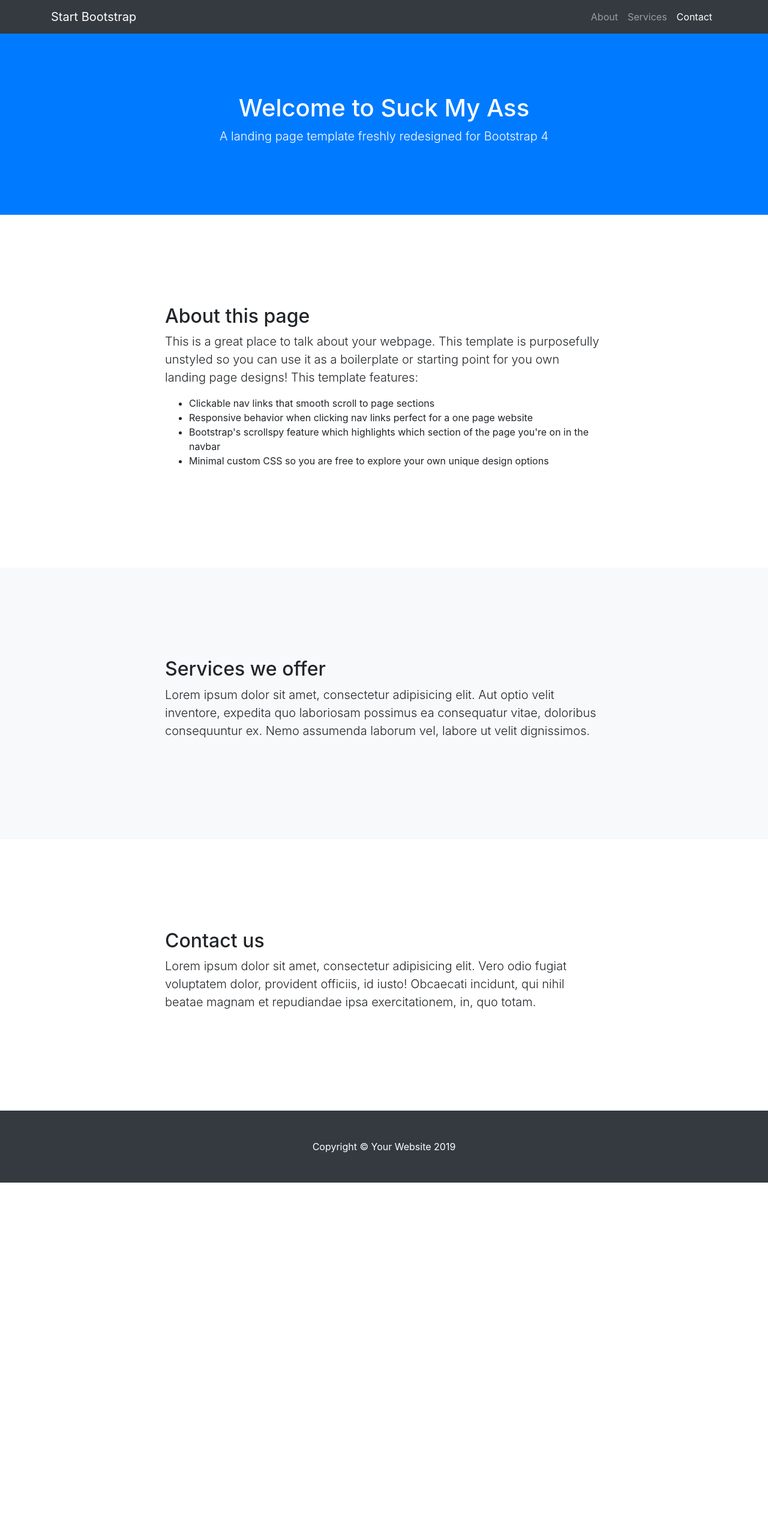
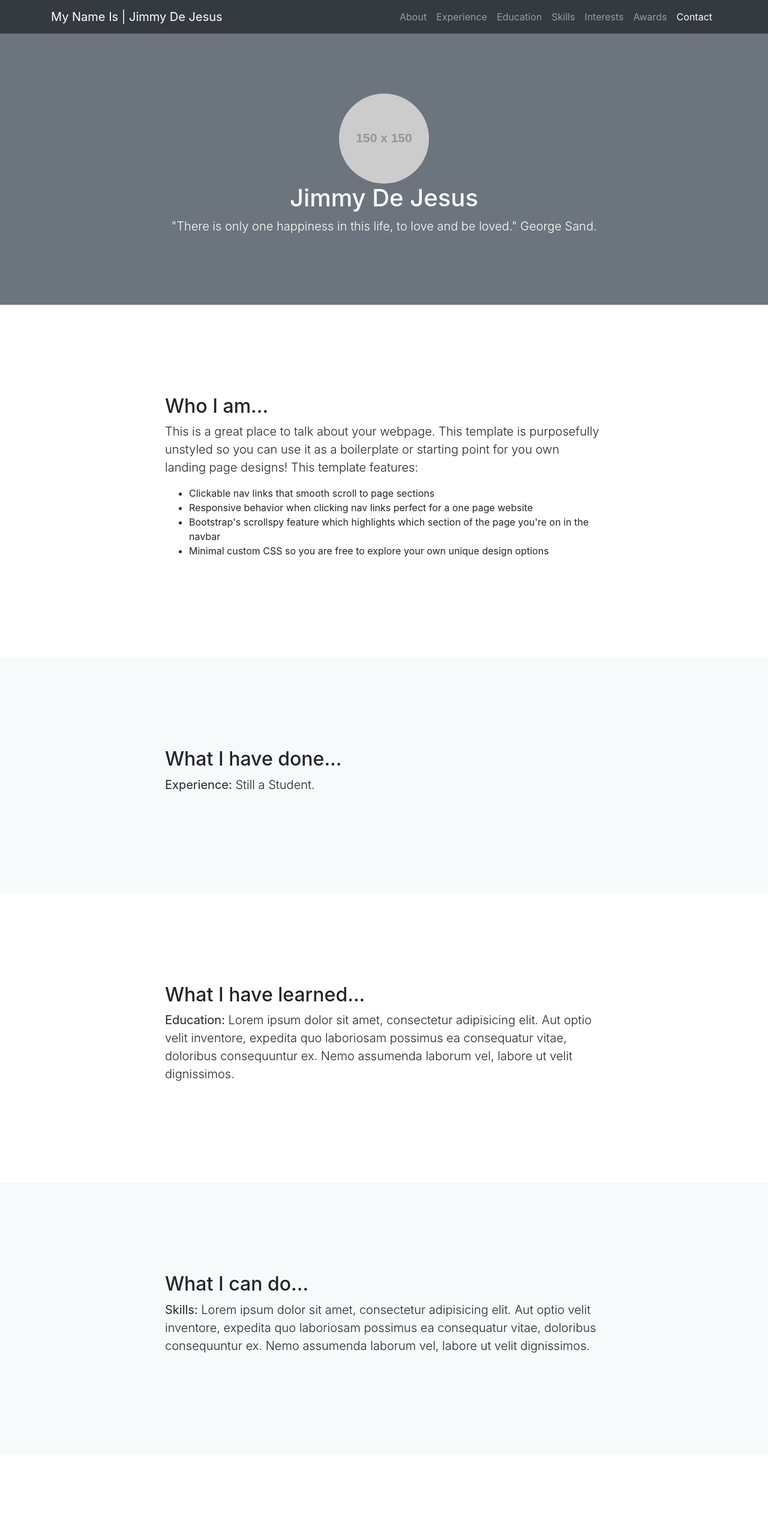
Before and after one commit to JimmyDeJesus/5xx-NEW, a plain HTML site: page index.html in a window 1280 px wide. Shown: the top 2560 px of the page at 60% size. Before the commit the page ends 1971 px from the top, so only its background shows below. Drawn offline with Linux system fonts and the light colour scheme; placeholder pictures from the web are drawn by us.

Commit message:
added scroll navigation functionality to the new sections we added.

```diff
--- a/index.html
+++ b/index.html
@@ -8,7 +8,8 @@
   <meta name="description" content="">
   <meta name="author" content="">
 
-  <title>Scrolling Nav - Start Bootstrap Template</title>
+<!--501-0 Added this line to title my with my info-->
+  <title>My Name Is | Jimmy De Jesus</title>
 
   <!-- Bootstrap core CSS -->
   <link href="vendor/bootstrap/css/bootstrap.min.css" rel="stylesheet">
@@ -23,30 +24,33 @@
   <!-- Navigation -->
   <nav class="navbar navbar-expand-lg navbar-dark bg-dark fixed-top" id="mainNav">
     <div class="container">
-      <a class="navbar-brand js-scroll-trigger" href="#page-top">Start Bootstrap</a>
+
+      <!--501-0 This line makes the main homme button navigate you back to the "Home" page which is "My Name Is | Jimmy De Jesus"-->
+      <a class="navbar-brand js-scroll-trigger" href="#page-top">My Name Is | Jimmy De Jesus</a>
       <button class="navbar-toggler" type="button" data-toggle="collapse" data-target="#navbarResponsive" aria-controls="navbarResponsive" aria-expanded="false" aria-label="Toggle navigation">
         <span class="navbar-toggler-icon"></span>
       </button>
       <div class="collapse navbar-collapse" id="navbarResponsive">
         <ul class="navbar-nav ml-auto">
-          <li class="nav-item">
-            <a class="nav-link js-scroll-trigger" href="#about">About</a>
-          </li>
-          <li class="nav-item">
-            <a class="nav-link js-scroll-trigger" href="#services">Services</a>
-          </li>
-          <li class="nav-item">
-            <a class="nav-link js-scroll-trigger" href="#contact">Contact</a>
-          </li>
+
+          <!--501.0 Added extra nav class to trigger scrolling function for the extra sections we added-->
+          <li class="nav-item">  <a class="nav-link js-scroll-trigger" href="#about">About</a> </li>
+          <li class="nav-item">  <a class="nav-link js-scroll-trigger" href="#experience">Experience</a>     </li>
+          <li class="nav-item">  <a class="nav-link js-scroll-trigger" href="#education">Education</a> </li>
+          <li class="nav-item">  <a class="nav-link js-scroll-trigger" href="#skills">Skills</a> </li>
+          <li class="nav-item">  <a class="nav-link js-scroll-trigger" href="#interests">Interests</a> </li>
+          <li class="nav-item">  <a class="nav-link js-scroll-trigger" href="#awards">Awards</a> </li>
+          <li class="nav-item">  <a class="nav-link js-scroll-trigger" href="#contact">Contact</a> </li>
         </ul>
       </div>
     </div>
   </nav>
 
-  <header class="bg-primary text-white">
+  <header class="bg-secondary text-white">
     <div class="container text-center">
-      <h1>Welcome to Suck My Ass</h1>
-      <p class="lead">A landing page template freshly redesigned for Bootstrap 4</p>
+      <img class="rounded-circle img-fluid" src="http://via.placeholder.com/150x150" alt="Jimmy De Jesus">
+      <h1>Jimmy De Jesus</h1>
+      <p class="lead">"There is only one happiness in this life, to love and be loved." George Sand.</p>
     </div>
   </header>
 
@@ -54,7 +58,9 @@
     <div class="container">
       <div class="row">
         <div class="col-lg-8 mx-auto">
-          <h2>About this page</h2>
+
+<!--501-0 Added this line to title my section with my info-->
+          <h2>Who I am...</h2>
           <p class="lead">This is a great place to talk about your webpage. This template is purposefully unstyled so you can use it as a boilerplate or starting point for you own landing page designs! This template features:</p>
           <ul>
             <li>Clickable nav links that smooth scroll to page sections</li>
@@ -67,17 +73,72 @@
     </div>
   </section>
 
-  <section id="services" class="bg-light">
+<!--501-0 This creates a designation for our experience info using bootstarp
+      P.S we used class="bg-light" to create a lighter area in the background of this area-->
+  <section id="experience" class="bg-light">
             <div class="container">
                 <div class="row">
                     <div class="col-lg-8 mx-auto">
-          <h2>Services we offer</h2>
-          <p class="lead">Lorem ipsum dolor sit amet, consectetur adipisicing elit. Aut optio velit inventore, expedita quo laboriosam possimus ea consequatur vitae, doloribus consequuntur ex. Nemo assumenda laborum vel, labore ut velit dignissimos.</p>
+                        <h2>What I have done...</h2>
+                        <p class="lead"><strong>Experience:</strong> Still a Student.</p>
                     </div>
                 </div>
             </div>
         </section>
 
+        <!--501-0 This creates a designation for our education info using bootstarp-->
+        <section id="education">
+            <div class="container">
+                <div class="row">
+                    <div class="col-lg-8 mx-auto">
+                        <h2>What I have learned...</h2>
+                        <p class="lead"><strong>Education: </strong>Lorem ipsum dolor sit amet, consectetur adipisicing elit. Aut optio velit inventore, expedita quo laboriosam possimus ea consequatur vitae, doloribus consequuntur ex. Nemo assumenda laborum vel, labore ut velit dignissimos.</p>
+                    </div>
+                </div>
+            </div>
+        </section>
+
+        <!--501-0 This creates a designation for our skills info using bootstarp
+                  P.S we used class="bg-light" to create a lighter area in the background of this area-->
+
+        <section id="skills" class="bg-light">
+            <div class="container">
+                <div class="row">
+                    <div class="col-lg-8 mx-auto">
+                        <h2>What I can do...</h2>
+                        <p class="lead"><strong>Skills: </strong>Lorem ipsum dolor sit amet, consectetur adipisicing elit. Aut optio velit inventore, expedita quo laboriosam possimus ea consequatur vitae, doloribus consequuntur ex. Nemo assumenda laborum vel, labore ut velit dignissimos.</p>
+                    </div>
+                </div>
+            </div>
+        </section>
+
+        <!--501-0 This creates a designation for our interests info using bootstarp-->
+        <section id="interests">
+            <div class="container">
+                <div class="row">
+                    <div class="col-lg-8 mx-auto">
+                        <h2>What inspiers me...</h2>
+                        <p class="lead"><strong>Interests:</strong> Lorem ipsum dolor sit amet, consectetur adipisicing elit. Vero odio fugiat voluptatem dolor, provident officiis, id iusto! Obcaecati incidunt, qui nihil beatae magnam et repudiandae ipsa exercitationem, in, quo totam.</p>
+                    </div>
+                </div>
+            </div>
+        </section>
+
+        <!--501-0 This creates a designation for our awards info using bootstarp
+              P.S we used class="bg-light" to create a lighter area in the background of this area-->
+        <section>
+          <section id = "awards" class="bg-light">
+            <div class="container">
+              <div class="row">
+                <div class="col-lg-8 mx-auto">
+                  <h2> What makes me proud...<h2>
+                    <p class="lead"><storng>Awards:</strong> Tropies and achivments
+               </div>
+            </div>
+          </div>
+        </section>
+
+        <!--501-0 This creates a designation for our contact info using bootstarp-->
   <section id="contact">
     <div class="container">
       <div class="row">
```
Lines whose indentation alone changed are shown as unchanged.
